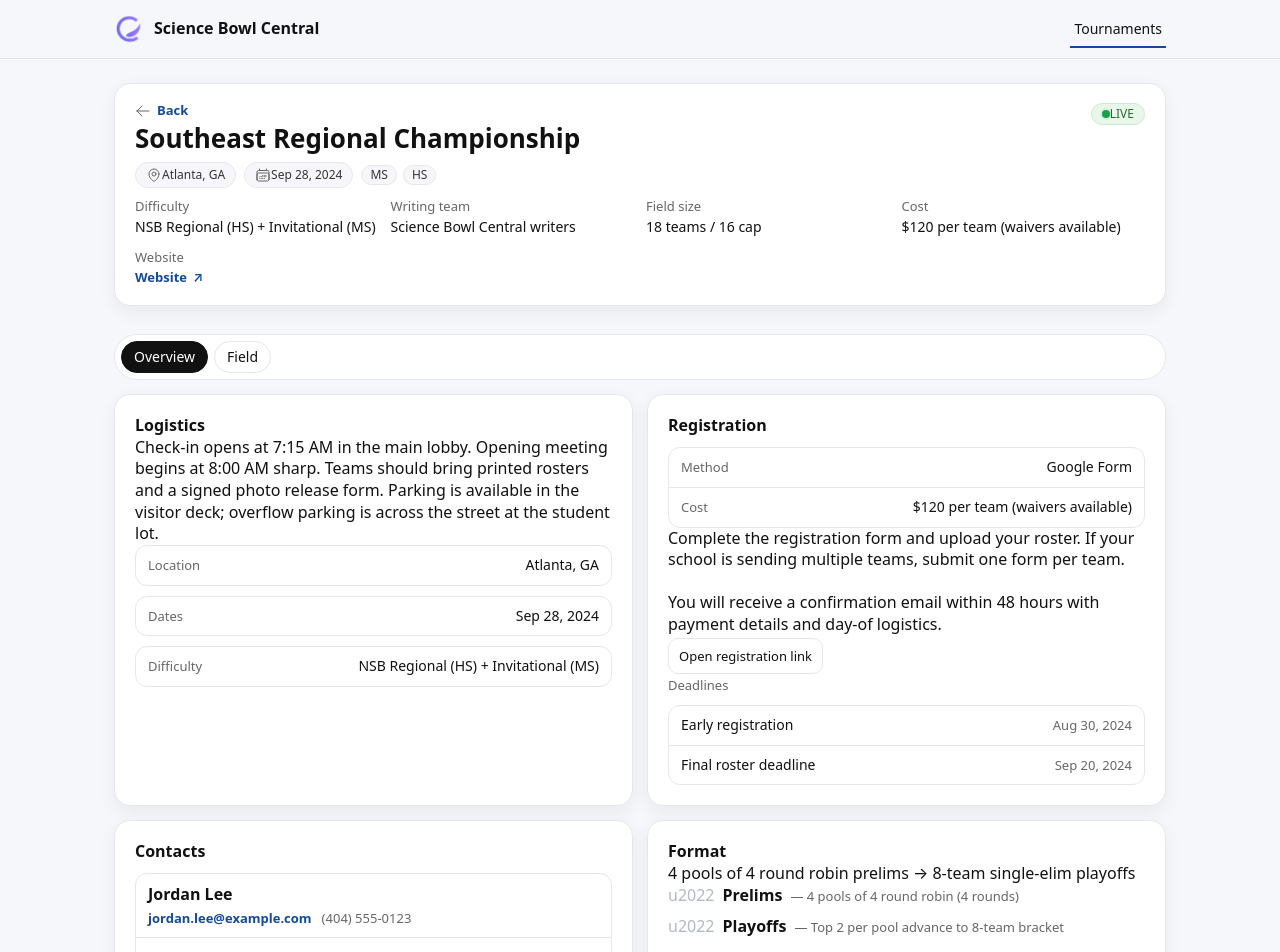
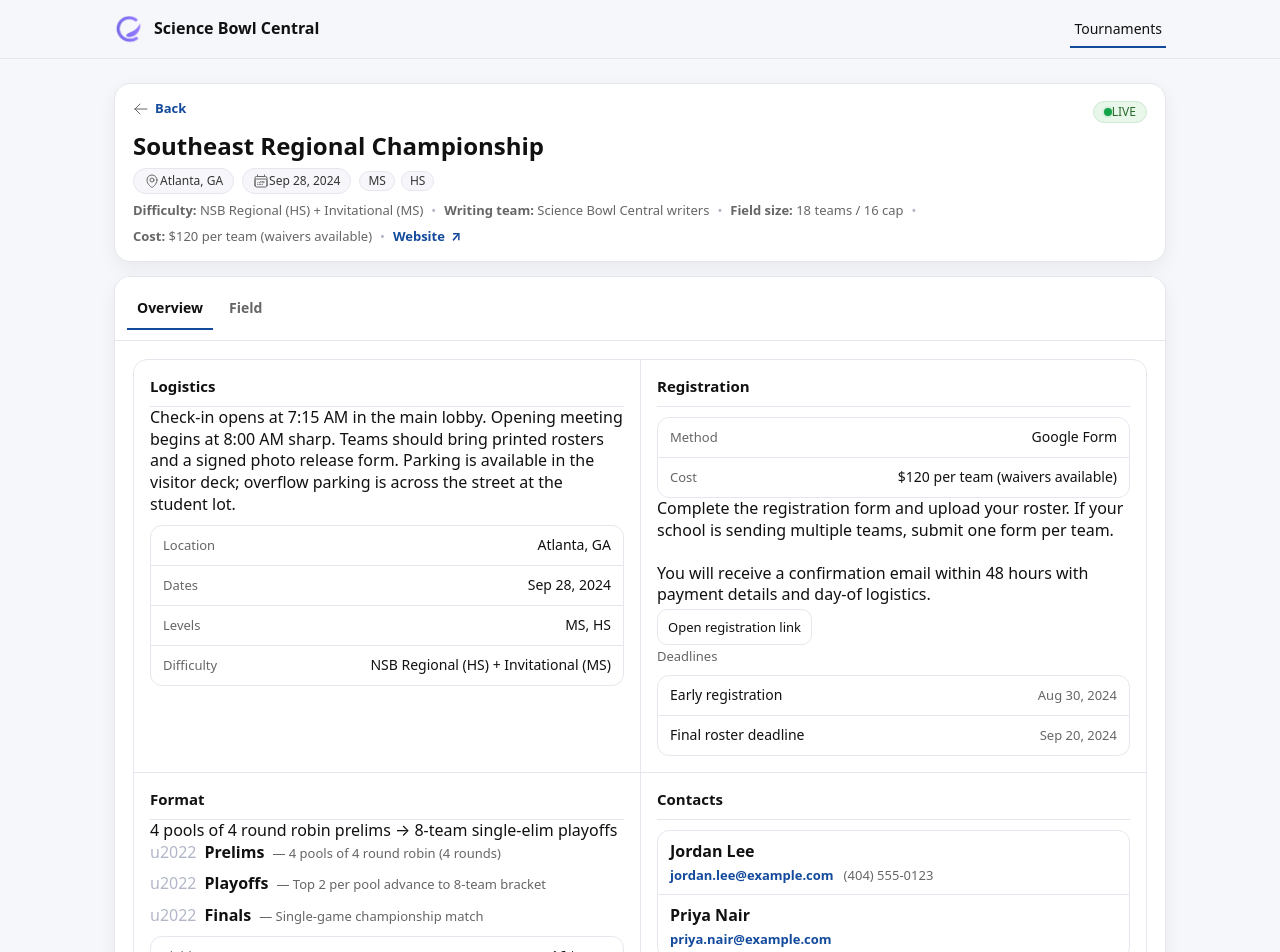
Before and after one commit to xpoes123/scibowl-org, a React (Vite) app in the folder apps/website/frontend/: page /tournaments/102 in a window 1280 px wide. Shown: the top 952 px of the page. Built offline with nearby package versions, Linux system fonts and the light colour scheme.

Commit message:
Iterations

```diff
--- a/apps/website/frontend/src/features/tournaments/pages/TournamentDetailPage.tsx
+++ b/apps/website/frontend/src/features/tournaments/pages/TournamentDetailPage.tsx
@@ -1,5 +1,5 @@
 import { ArrowLeftIcon, CalendarDaysIcon, MapPinIcon } from "@heroicons/react/24/outline";
-import { useMemo } from "react";
+import { Fragment, useMemo } from "react";
 import { Link, useParams, useSearchParams } from "react-router-dom";
 import { LevelPills } from "../components/LevelPills";
 import { useTournament } from "../hooks/useTournament";
@@ -83,18 +83,68 @@ export function TournamentDetailPage() {
   const fieldTabId = "tournament-tab-field";
   const panelId = "tournament-tabpanel";
 
+  const heroMetaItems: Array<{ key: string; node: React.ReactNode }> = [];
+  if (tournament.difficulty) {
+    heroMetaItems.push({
+      key: "difficulty",
+      node: (
+        <span>
+          <span className="sbLabelInline">Difficulty:</span> {tournament.difficulty}
+        </span>
+      ),
+    });
+  }
+  if (tournament.writing_team) {
+    heroMetaItems.push({
+      key: "writing_team",
+      node: (
+        <span>
+          <span className="sbLabelInline">Writing team:</span> {tournament.writing_team}
+        </span>
+      ),
+    });
+  }
+  heroMetaItems.push({
+    key: "field_size",
+    node: (
+      <span>
+        <span className="sbLabelInline">Field size:</span> {fieldLabel}
+      </span>
+    ),
+  });
+  if (tournament.registration.cost) {
+    heroMetaItems.push({
+      key: "cost",
+      node: (
+        <span>
+          <span className="sbLabelInline">Cost:</span> {tournament.registration.cost}
+        </span>
+      ),
+    });
+  }
+  if (tournament.website_url) {
+    heroMetaItems.push({
+      key: "website",
+      node: (
+        <a className="sbInlineLink sbInlineLinkSmall" href={tournament.website_url} target="_blank" rel="noreferrer">
+          Website <span aria-hidden="true">{"\u2197"}</span>
+        </a>
+      ),
+    });
+  }
+
   return (
     <div className="sbStack">
-      <div className="card sbTournamentCard" aria-label="Tournament summary">
+      <div className="card sbTournamentCard sbHeroCard" aria-label="Tournament summary">
         <div className="sbTournamentHeader">
           <div className="sbMinW0">
             <Link to="/tournaments" className="sbInlineLink">
               <ArrowLeftIcon className="sbIcon" aria-hidden="true" /> Back
             </Link>
 
-            <h1 className="sbHeroTitle sbTopSpace">{tournament.name}</h1>
+            <h1 className="sbHeroTitle sbHeroTitleTight">{tournament.name}</h1>
 
-            <div className="sbBadgesRow">
+            <div className="sbHeroMetaRow" aria-label="Tournament basics">
               <span className="sbBadge sbBadgeNeutral">
                 <MapPinIcon className="sbIcon" aria-hidden="true" /> {locationLabel}
               </span>
@@ -103,57 +153,36 @@ export function TournamentDetailPage() {
               </span>
               <LevelPills levels={tournament.levels} />
             </div>
+
+            <div className="sbHeroMetaRow sbHeroMetaRowSecondary" aria-label="Tournament details">
+              {heroMetaItems.map((item, idx) => (
+                <Fragment key={item.key}>
+                  {idx > 0 && (
+                    <span className="sbHeroMetaSep" aria-hidden="true">
+                      {"\u2022"}
+                    </span>
+                  )}
+                  {item.node}
+                </Fragment>
+              ))}
+            </div>
           </div>
 
           <div className="sbTournamentDate">
             <StatusBadge status={tournament.status} />
           </div>
         </div>
-
-        <div className="sbInfoGrid sbTopSpace" aria-label="Tournament metadata">
-          {tournament.difficulty && (
-            <div className="sbInfoItem">
-              <div className="sbLabel">Difficulty</div>
-              <div className="sbValue">{tournament.difficulty}</div>
-            </div>
-          )}
-          {tournament.writing_team && (
-            <div className="sbInfoItem">
-              <div className="sbLabel">Writing team</div>
-              <div className="sbValue">{tournament.writing_team}</div>
-            </div>
-          )}
-          <div className="sbInfoItem">
-            <div className="sbLabel">Field size</div>
-            <div className="sbValue">{fieldLabel}</div>
-          </div>
-          {tournament.registration.cost && (
-            <div className="sbInfoItem">
-              <div className="sbLabel">Cost</div>
-              <div className="sbValue">{tournament.registration.cost}</div>
-            </div>
-          )}
-          {tournament.website_url && (
-            <div className="sbInfoItem">
-              <div className="sbLabel">Website</div>
-              <div className="sbValue">
-                <a className="sbInlineLink" href={tournament.website_url} target="_blank" rel="noreferrer">
-                  Website <span aria-hidden="true">{"\u2197"}</span>
-                </a>
-              </div>
-            </div>
-          )}
-        </div>
       </div>
 
-      <div className="sbPills" role="tablist" aria-label="Tournament sections">
+      <section className="card sbTabsCard" aria-label="Tournament content">
+        <div className="sbTabsBar" role="tablist" aria-label="Tournament sections">
           <button
             type="button"
             id={overviewTabId}
             role="tab"
             aria-selected={tab === "overview"}
             aria-controls={panelId}
-          className={tab === "overview" ? "sbPill sbPillActive" : "sbPill"}
+            className={tab === "overview" ? "sbTab sbTabActive" : "sbTab"}
             onClick={() => setTab("overview")}
           >
             Overview
@@ -164,7 +193,7 @@ export function TournamentDetailPage() {
             role="tab"
             aria-selected={tab === "field"}
             aria-controls={panelId}
-          className={tab === "field" ? "sbPill sbPillActive" : "sbPill"}
+            className={tab === "field" ? "sbTab sbTabActive" : "sbTab"}
             onClick={() => setTab("field")}
           >
             Field
@@ -176,9 +205,11 @@ export function TournamentDetailPage() {
           role="tabpanel"
           aria-labelledby={tab === "overview" ? overviewTabId : fieldTabId}
           aria-label={tab === "overview" ? "Overview" : "Field"}
+          className="sbTabsBody"
         >
           {tab === "overview" ? <OverviewTab tournament={tournament} /> : <FieldTab tournament={tournament} />}
         </div>
+      </section>
     </div>
   );
 }
--- a/apps/website/frontend/src/features/tournaments/pages/tournament-detail/FieldTab.tsx
+++ b/apps/website/frontend/src/features/tournaments/pages/tournament-detail/FieldTab.tsx
@@ -45,6 +45,9 @@ export function FieldTab({ tournament }: FieldTabProps) {
   const [status, setStatus] = useState<TeamStatusFilter>("all");
   const [level, setLevel] = useState<TeamLevelFilter>("all");
   const [expanded, setExpanded] = useState<Set<string>>(() => new Set());
+
+  const fieldCap = tournament.field_limit ?? tournament.format.field_limit;
+  const fieldLabel = fieldCap ? `${tournament.teams.length} teams / ${fieldCap} cap` : `${tournament.teams.length} teams`;
 
   const hasAnyStatus = useMemo(() => tournament.teams.some((team) => Boolean(team.status)), [tournament.teams]);
   const hasMixedLevels = useMemo(() => new Set(tournament.teams.map((team) => team.level)).size > 1, [tournament.teams]);
@@ -99,11 +102,17 @@ export function FieldTab({ tournament }: FieldTabProps) {
 
   return (
     <div className="sbStack">
-      <div className="card sbPageHeader">
-        <h2 className="sbTitle">Field</h2>
-        <p className="sbMuted sbTopSpace">Search and filter teams, then expand rows to view rosters.</p>
+      <div className="sbFieldTabHeader">
+        <div className="sbMinW0">
+          <div className="sbLabel">Field size</div>
+          <div className="sbValue">{fieldLabel}</div>
+        </div>
+        <div className="sbMuted sbSmall">
+          Showing <span className="sbStrong">{filteredTeams.length}</span> of <span className="sbStrong">{tournament.teams.length}</span> teams
+        </div>
+      </div>
 
-        <div className="sbListingControls sbTopSpace">
+      <div className="sbListingControls">
         <label className="sbField">
           <span className="sbFieldLabel">Search</span>
           <div className="sbInputWithIcon">
@@ -142,12 +151,7 @@ export function FieldTab({ tournament }: FieldTabProps) {
         )}
       </div>
 
-        <div className="sbMuted sbSmall sbTopSpace">
-          Showing <span className="sbStrong">{filteredTeams.length}</span> of <span className="sbStrong">{tournament.teams.length}</span> teams
-        </div>
-      </div>
-
-      <section className="card sbAccordion sbListingCard" aria-label="Tournament teams">
+      <div className="sbTeamList" aria-label="Tournament teams">
         <div className="sbRows">
           {filteredTeams.length === 0 ? (
             <div className="sbEmptyState">
@@ -249,7 +253,7 @@ export function FieldTab({ tournament }: FieldTabProps) {
             })
           )}
         </div>
-      </section>
+      </div>
     </div>
   );
 }
--- a/apps/website/frontend/src/features/tournaments/pages/tournament-detail/OverviewTab.tsx
+++ b/apps/website/frontend/src/features/tournaments/pages/tournament-detail/OverviewTab.tsx
@@ -23,35 +23,50 @@ function getRegistrationMethodLabel(method: TournamentDetail["registration"]["me
 export function OverviewTab({ tournament }: OverviewTabProps) {
   const locationLabel = `${tournament.location_city}, ${tournament.location_state}`;
   const dateLabel = formatTournamentDateRange(tournament.start_date, tournament.end_date);
+  const levelLabel = tournament.levels.join(", ");
+  const fieldCap = tournament.field_limit ?? tournament.format.field_limit;
 
   return (
-    <div className="sbDetailGrid">
-      <section className="card">
-        <h2 className="sbCardTitle">Logistics</h2>
-        {tournament.logistics ? <p className="sbBody sbTopSpace">{tournament.logistics}</p> : <p className="sbMuted sbTopSpace">No logistics details yet.</p>}
+    <div className="sbOverviewGrid" aria-label="Tournament overview">
+      <section className="sbOverviewSection" aria-label="Logistics">
+        <header className="sbSectionHeader">
+          <h2 className="sbSectionTitle">Logistics</h2>
+        </header>
 
-        <ul className="sbKeyValueList sbTopSpace" aria-label="Logistics highlights">
-          <li>
+        {tournament.logistics ? (
+          <p className="sbBody sbTopSpace">{tournament.logistics}</p>
+        ) : (
+          <p className="sbMuted sbTopSpace">No logistics details yet.</p>
+        )}
+
+        <div className="sbDetailRows sbTopSpace" aria-label="Logistics highlights">
+          <div className="sbDetailRow">
             <span className="sbLabel">Location</span>
             <span className="sbDetailValue">{locationLabel}</span>
-          </li>
-          <li>
+          </div>
+          <div className="sbDetailRow">
             <span className="sbLabel">Dates</span>
             <span className="sbDetailValue">{dateLabel}</span>
-          </li>
+          </div>
+          <div className="sbDetailRow">
+            <span className="sbLabel">Levels</span>
+            <span className="sbDetailValue">{levelLabel}</span>
+          </div>
           {tournament.difficulty && (
-            <li>
+            <div className="sbDetailRow">
               <span className="sbLabel">Difficulty</span>
               <span className="sbDetailValue">{tournament.difficulty}</span>
-            </li>
+            </div>
           )}
-        </ul>
+        </div>
       </section>
 
-      <section className="card">
-        <h2 className="sbCardTitle">Registration</h2>
+      <section className="sbOverviewSection" aria-label="Registration">
+        <header className="sbSectionHeader">
+          <h2 className="sbSectionTitle">Registration</h2>
+        </header>
 
-        <div className="sbDetailRows sbTopSpace">
+        <div className="sbDetailRows sbTopSpace" aria-label="Registration summary">
           <div className="sbDetailRow">
             <span className="sbLabel">Method</span>
             <span className="sbDetailValue">{getRegistrationMethodLabel(tournament.registration.method)}</span>
@@ -75,7 +90,7 @@ export function OverviewTab({ tournament }: OverviewTabProps) {
         )}
 
         {tournament.registration.deadlines.length > 0 && (
-          <div className="sbTopSpace">
+          <div className="sbTopSpace" aria-label="Registration deadlines">
             <div className="sbLabel">Deadlines</div>
             <div className="sbDetailRows sbTopSpace">
               {tournament.registration.deadlines.map((deadline) => (
@@ -89,12 +104,49 @@ export function OverviewTab({ tournament }: OverviewTabProps) {
         )}
       </section>
 
-      <section className="card">
-        <h2 className="sbCardTitle">Contacts</h2>
+      <section className="sbOverviewSection" aria-label="Format">
+        <header className="sbSectionHeader">
+          <h2 className="sbSectionTitle">Format</h2>
+        </header>
+
+        <p className="sbBody sbTopSpace">{tournament.format.summary}</p>
+
+        {tournament.format.phases.length > 0 && (
+          <ul className="sbBulletList sbTopSpace" aria-label="Tournament phases">
+            {tournament.format.phases.map((phase) => (
+              <li key={phase.name}>
+                <span className="sbStrong">{phase.name}</span>
+                <span className="sbMuted sbSmall">{" — "}{phase.description}</span>
+              </li>
+            ))}
+          </ul>
+        )}
+
+        <div className="sbDetailRows sbTopSpace" aria-label="Format details">
+          {fieldCap && (
+            <div className="sbDetailRow">
+              <span className="sbLabel">Field cap</span>
+              <span className="sbDetailValue">{fieldCap} teams</span>
+            </div>
+          )}
+          {tournament.format.rounds && (
+            <div className="sbDetailRow">
+              <span className="sbLabel">Rounds</span>
+              <span className="sbDetailValue">{tournament.format.rounds}</span>
+            </div>
+          )}
+        </div>
+      </section>
+
+      <section className="sbOverviewSection" aria-label="Contacts">
+        <header className="sbSectionHeader">
+          <h2 className="sbSectionTitle">Contacts</h2>
+        </header>
+
         {tournament.contacts.length === 0 ? (
           <p className="sbMuted sbTopSpace">No contacts listed.</p>
         ) : (
-          <div className="sbDetailRows sbTopSpace">
+          <div className="sbDetailRows sbTopSpace" aria-label="Tournament contacts">
             {tournament.contacts.map((contact) => (
               <div key={contact.email ?? contact.name} className="sbContactRow">
                 <div className="sbStrong">{contact.name}</div>
@@ -111,38 +163,6 @@ export function OverviewTab({ tournament }: OverviewTabProps) {
           </div>
         )}
       </section>
-
-      <section className="card">
-        <h2 className="sbCardTitle">Format</h2>
-
-        <p className="sbBody sbTopSpace">{tournament.format.summary}</p>
-
-        {tournament.format.phases.length > 0 && (
-          <ul className="sbBulletList sbTopSpace" aria-label="Tournament phases">
-            {tournament.format.phases.map((phase) => (
-              <li key={phase.name}>
-                <span className="sbStrong">{phase.name}</span>
-                <span className="sbMuted sbSmall">{" — "}{phase.description}</span>
-              </li>
-            ))}
-          </ul>
-        )}
-
-        <div className="sbDetailRows sbTopSpace">
-          {(tournament.field_limit ?? tournament.format.field_limit) && (
-            <div className="sbDetailRow">
-              <span className="sbLabel">Field cap</span>
-              <span className="sbDetailValue">{tournament.field_limit ?? tournament.format.field_limit} teams</span>
-            </div>
-          )}
-          {tournament.format.rounds && (
-            <div className="sbDetailRow">
-              <span className="sbLabel">Rounds</span>
-              <span className="sbDetailValue">{tournament.format.rounds}</span>
-            </div>
-          )}
-        </div>
-      </section>
     </div>
   );
 }
--- a/apps/website/frontend/src/index.css
+++ b/apps/website/frontend/src/index.css
@@ -304,7 +304,7 @@ img {
 }
 
 .sbTournamentCard {
-  padding: 18px 20px;
+  padding: 16px 18px;
 }
 
 .sbTournamentHeader {
@@ -824,15 +824,41 @@ img {
 /* Tournament detail */
 .sbHeroTitle {
   margin: 0;
-  font-size: 26px;
+  font-size: 24px;
   line-height: 1.15;
   font-weight: 750;
 }
 
+.sbHeroTitleTight {
+  margin-top: 10px;
+}
+
 @media (max-width: 720px) {
   .sbHeroTitle {
-    font-size: 22px;
+    font-size: 21px;
   }
+}
+
+.sbHeroMetaRow {
+  margin-top: 8px;
+  display: flex;
+  align-items: center;
+  gap: 8px;
+  flex-wrap: wrap;
+}
+
+.sbHeroMetaRowSecondary {
+  color: var(--sb-muted);
+  font-size: 13px;
+}
+
+.sbHeroMetaSep {
+  color: #b2b7c8;
+}
+
+.sbLabelInline {
+  font-weight: 650;
+  color: var(--sb-muted);
 }
 
 .sbInlineLink {
@@ -845,6 +871,11 @@ img {
   font-size: 13px;
 }
 
+.sbInlineLinkSmall {
+  font-size: 13px;
+  font-weight: 650;
+}
+
 .sbInlineLink:hover {
   text-decoration: underline;
 }
@@ -855,22 +886,98 @@ img {
   border-radius: 10px;
 }
 
-.sbCardTitle {
-  margin: 0;
-  font-size: 16px;
-  font-weight: 700;
+.sbTabsCard {
+  padding: 0;
+  overflow: hidden;
 }
 
-.sbDetailGrid {
+.sbTabsBar {
+  display: flex;
+  align-items: center;
+  gap: 6px;
+  padding: 10px 12px;
+  border-bottom: 1px solid var(--sb-border);
+  background: var(--sb-card);
+}
+
+.sbTab {
+  border: 0;
+  background: transparent;
+  padding: 12px 10px 10px;
+  font-size: 14px;
+  font-weight: 650;
+  color: var(--sb-muted);
+  border-bottom: 2px solid transparent;
+  cursor: pointer;
+}
+
+.sbTab:hover {
+  color: var(--sb-text);
+}
+
+.sbTab:focus-visible {
+  outline: 2px solid var(--sb-focus);
+  outline-offset: 2px;
+  border-radius: 10px;
+}
+
+.sbTabActive {
+  color: var(--sb-text);
+  border-bottom-color: #134a9c;
+}
+
+.sbTabsBody {
+  padding: 18px;
+}
+
+.sbOverviewGrid {
   display: grid;
   grid-template-columns: repeat(2, minmax(0, 1fr));
-  gap: 14px;
+  border: 1px solid var(--sb-border);
+  border-radius: 14px;
+  overflow: hidden;
+  background: white;
 }
 
 @media (max-width: 900px) {
-  .sbDetailGrid {
+  .sbOverviewGrid {
     grid-template-columns: 1fr;
   }
+}
+
+.sbOverviewSection {
+  padding: 16px;
+}
+
+.sbOverviewSection:nth-child(2),
+.sbOverviewSection:nth-child(4) {
+  border-left: 1px solid var(--sb-border);
+}
+
+.sbOverviewSection:nth-child(n + 3) {
+  border-top: 1px solid var(--sb-border);
+}
+
+@media (max-width: 900px) {
+  .sbOverviewSection:nth-child(2),
+  .sbOverviewSection:nth-child(4) {
+    border-left: 0;
+  }
+
+  .sbOverviewSection + .sbOverviewSection {
+    border-top: 1px solid var(--sb-border);
+  }
+}
+
+.sbSectionHeader {
+  padding-bottom: 10px;
+  border-bottom: 1px solid var(--sb-border);
+}
+
+.sbSectionTitle {
+  margin: 0;
+  font-size: 15px;
+  font-weight: 750;
 }
 
 .sbPreLine {
@@ -902,7 +1009,6 @@ img {
   border-top: 0;
 }
 
-.sbKeyValueList,
 .sbBulletList {
   list-style: none;
   padding: 0;
@@ -910,24 +1016,6 @@ img {
   display: flex;
   flex-direction: column;
   gap: 10px;
-}
-
-.sbKeyValueList li {
-  display: flex;
-  align-items: baseline;
-  justify-content: space-between;
-  gap: 12px;
-  padding: 10px 12px;
-  border: 1px solid var(--sb-border);
-  border-radius: 12px;
-  background: white;
-}
-
-@media (max-width: 520px) {
-  .sbKeyValueList li {
-    flex-direction: column;
-    align-items: flex-start;
-  }
 }
 
 .sbBulletList li {
@@ -1044,3 +1132,18 @@ img {
 .sbRosterMeta {
   margin-top: 2px;
 }
+
+.sbFieldTabHeader {
+  display: flex;
+  align-items: baseline;
+  justify-content: space-between;
+  gap: 12px;
+  flex-wrap: wrap;
+}
+
+.sbTeamList {
+  border: 1px solid var(--sb-border);
+  border-radius: 14px;
+  overflow: hidden;
+  background: white;
+}
```
Lines whose indentation alone changed are shown as unchanged.
